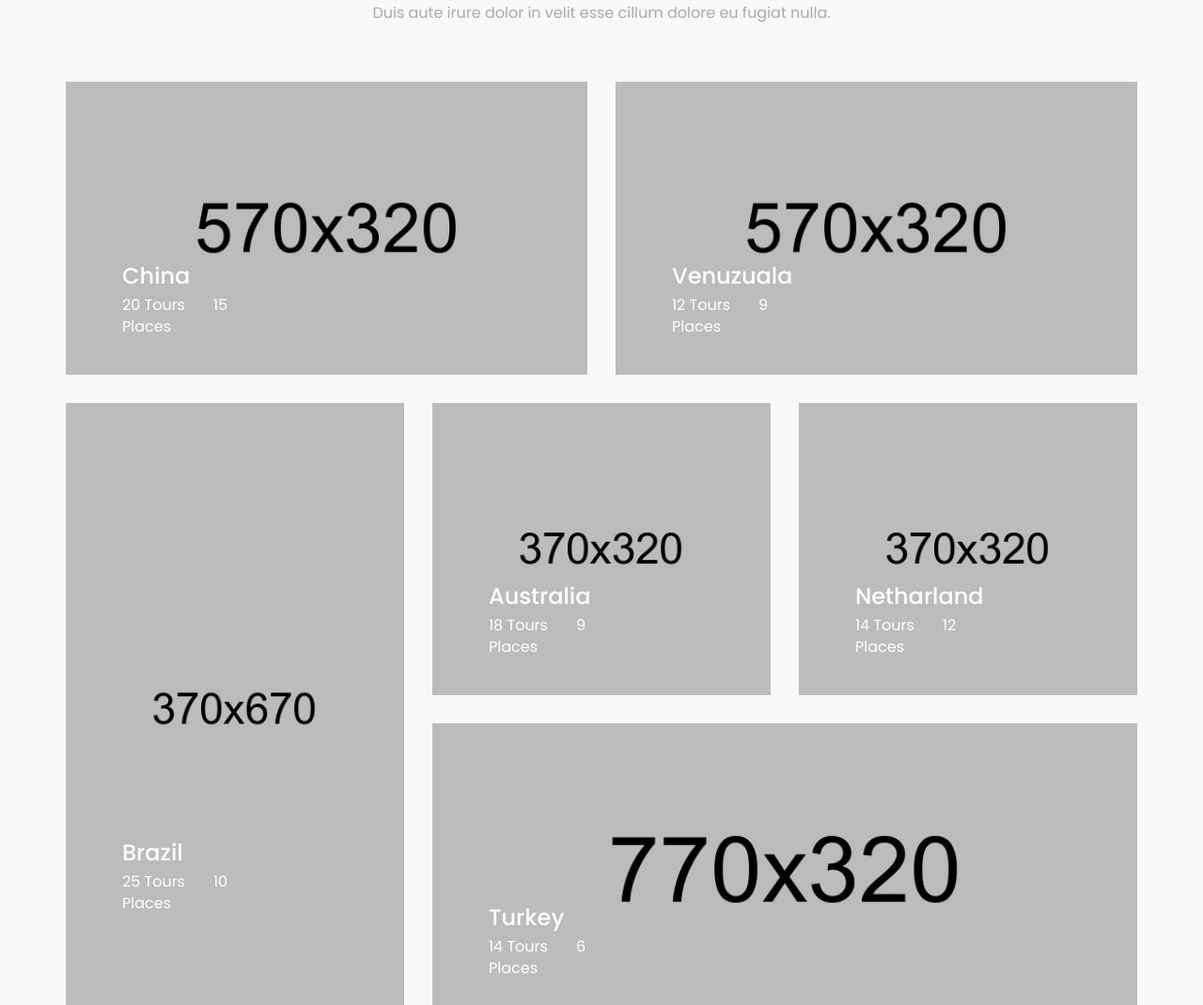
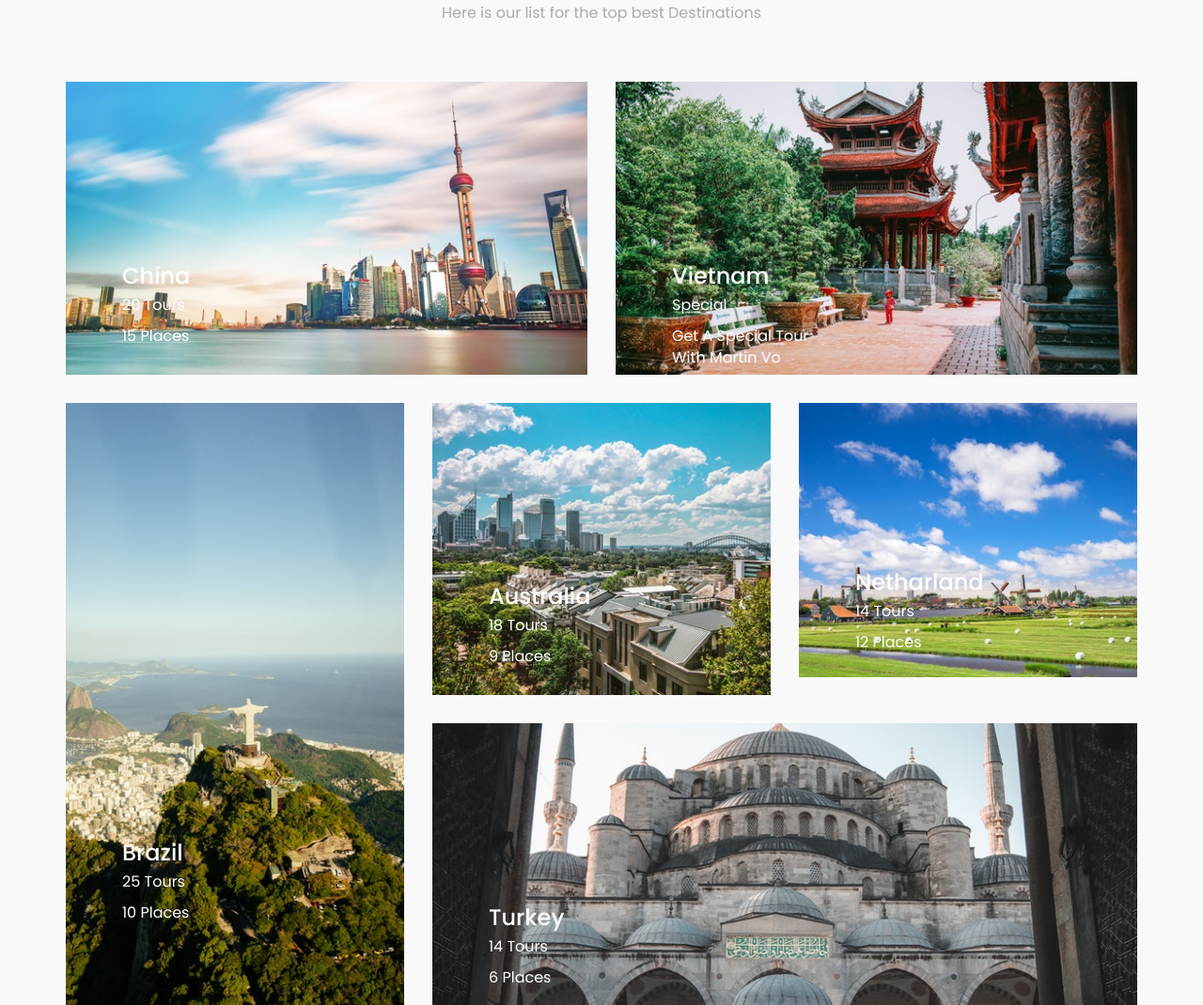
Before and after one commit to RealAliSaid/Travel-One-Web-Page-Style, a website with bundled scripts: page index.html in a window 1280 px wide. Shown: the part 1730-2800 px from the top of the page at 94% size. Built offline with nearby package versions, Linux system fonts and the light colour scheme.

Commit message:
new images edits

```diff
--- a/assets/css/style.css
+++ b/assets/css/style.css
@@ -329,7 +329,7 @@ html,body{
 	line-height: 1.22;
 }
 .about-us h2 span{
-	color:#2bdab5;
+	color:#00d8ff;
 	margin-top: -11px;
 }
 .about-btn {
@@ -781,11 +781,11 @@ html,body{
     transition: all 0.6s linear;
 }
 .item-title p span{
-    padding-right: 30px;
+    padding-right: 20px;
 }
 .filtr-container .filtr-item:hover .item-title a,
 .filtr-container .filtr-item:hover .item-title p{
-    color:#2cdbb5;
+    color:#00d8ff;
 }
 /*.item-title*/
 
--- a/index.html
+++ b/index.html
@@ -81,7 +81,7 @@
 							<div class="single-about-us">
 								<div class="about-us-txt">
 									<h2>
-										Get your best vacation experience with AliTravel
+										Get your best vacation experience with Ali<span>Travel </span>
 									</h2>
 									<div class="about-btn">
 										<button  class="about-view">
@@ -560,7 +560,7 @@
 									amazing tour packages
 									</a>
 								</h2>
-								<p>Duis aute irure dolor in  velit esse cillum dolore eu fugiat nulla.</p>
+								<p>We put together the best packages for you to have the best experience</p>
 							</div>
 						</div>
 					</div>
@@ -576,7 +576,7 @@
 										Book our top class hotels
 									</a>
 								</h2>
-								<p>Duis aute irure dolor in  velit esse cillum dolore eu fugiat nulla.</p>
+								<p>Put text here.</p>
 							</div>
 						</div>
 					</div>
@@ -590,10 +590,10 @@
 
 								<h2>
 									<a href="#">
-										online flight booking
+										Online flight booking
 									</a>
 								</h2>
-								<p>Duis aute irure dolor in  velit esse cillum dolore eu fugiat nulla.</p>
+								<p>Put text here.</p>
 							</div>
 						</div>
 					</div>
@@ -613,88 +613,91 @@
 							top destination
 						</h2>
 						<p>
-							Duis aute irure dolor in  velit esse cillum dolore eu fugiat nulla.
+							Here is our list for the top best Destinations
 						</p>
 					</div>
 					<div class="gallery-box">
 						<div class="gallery-content">
 						  	<div class="filtr-container">
 						  		<div class="row">
-
 						  			<div class="col-md-6">
 						  				<div class="filtr-item">
-											<img src="assets/images/gallary/g1.jpg" alt="portfolio image"/>
+											<img src="assets/images/gallary/china.jpg" alt="portfolio image"/>
 											<div class="item-title">
 												<a href="#">
 													china
 												</a>
-												<p><span>20 tours</span><span>15 places</span></p>
+												<p><span>20 tours</span></p>
+												<p><span>15 places</span></p>
 											</div>
 										</div>
 						  			</div>
 
 						  			<div class="col-md-6">
 						  				<div class="filtr-item">
-											<img src="assets/images/gallary/g2.jpg" alt="portfolio image"/>
+											<img src="assets/images/gallary/vietnam.jpg" alt="portfolio image"/>
 											<div class="item-title">
 												<a href="#">
-													venuzuala
+													Vietnam
 												</a>
-												<p><span>12 tours</span><span>9 places</span></p>
+												<p><span>Special</span></p>
+												<p>Get a special tour with Martin Vo</p>
 											</div>
 										</div>
 						  			</div>
 
 						  			<div class="col-md-4">
 						  				<div class="filtr-item">
-											<img src="assets/images/gallary/g3.jpg" alt="portfolio image"/>
+											<img src="assets/images/gallary/brazil.jpg" alt="portfolio image"/>
 											<div class="item-title">
 												<a href="#">
 													brazil
 												</a>
-												<p><span>25 tours</span><span>10 places</span></p>
+												<p><span>25 tours</span></p>
+												<p><span>10 places</span></p>
 											</div>
 										</div>
 						  			</div>
 
 						  			<div class="col-md-4">
 						  				<div class="filtr-item">
-											<img src="assets/images/gallary/g4.jpg" alt="portfolio image"/>
+											<img src="assets/images/gallary/australia.jpg" alt="portfolio image"/>
 											<div class="item-title">
 												<a href="#">
 													australia
 												</a>
-												<p><span>18 tours</span><span>9 places</span></p>
+												<p><span>18 tours</span></p>
+												<p><span>9 places</span></p>
 											</div>
 										</div>
 						  			</div>
 
 						  			<div class="col-md-4">
 						  				<div class="filtr-item">
-											<img src="assets/images/gallary/g5.jpg" alt="portfolio image"/>
+											<img src="assets/images/gallary/netherlands.jpg" alt="portfolio image"/>
 											<div class="item-title">
 												<a href="#">
 													netharland
 												</a>
-												<p><span>14 tours</span><span>12 places</span></p>
+												<p><span>14 tours</span></p>
+												<p><span>12 places</span></p>
 											</div>
 										</div>
 						  			</div>
 
 						  			<div class="col-md-8">
 						  				<div class="filtr-item">
-											<img src="assets/images/gallary/g6.jpg" alt="portfolio image"/>
+											<img src="assets/images/gallary/turkey.jpg" alt="portfolio image"/>
 											<div class="item-title">
 												<a href="#">
 													turkey
 												</a>
-												<p><span>14 tours</span><span>6 places</span></p>
+												<p><span>14 tours</span></p>
+												<p><span>6 places</span></p>
 											</div>
 										</div>
 						  			</div>
-
 						  		</div>
-
 						  	</div>
 						</div>
 					</div>
@@ -705,13 +708,13 @@
 		<!-------------------------------------------------------------------------------------------------------------------------------------------------------->
 
 
-		<!--discount-offer start-->
+		<!--Monte Carlo discount-offer start-->
 		<section class="discount-offer">
 			<div class="container">
 				<div class="row">
 					<div class="col-sm-12">
 						<div class="dicount-offer-content text-center">
-							<h2>Join with us within 21 January, 2018 and get upto 40% Discount</h2>
+							<h2>Join with us within the 26 November, 2021 and get up to 40% off!!!</h2>
 							<div class="campaign-timer">
 								<div id="timer">
 									<div class="time time-after" id="days">
```
Also changed, not shown: assets/images/gallary/australia.jpg (added), assets/images/gallary/brazil.jpg (added), assets/images/gallary/china.jpg (added), assets/images/gallary/g1.jpg (deleted), assets/images/gallary/g2.jpg (deleted), assets/images/gallary/g3.jpg (deleted), assets/images/gallary/g4.jpg (deleted), assets/images/gallary/g5.jpg (deleted), assets/images/gallary/g6.jpg (deleted), assets/images/gallary/netherlands.jpg (added), assets/images/gallary/turkey.jpg (added), assets/images/gallary/vietnam.jpg (added).
